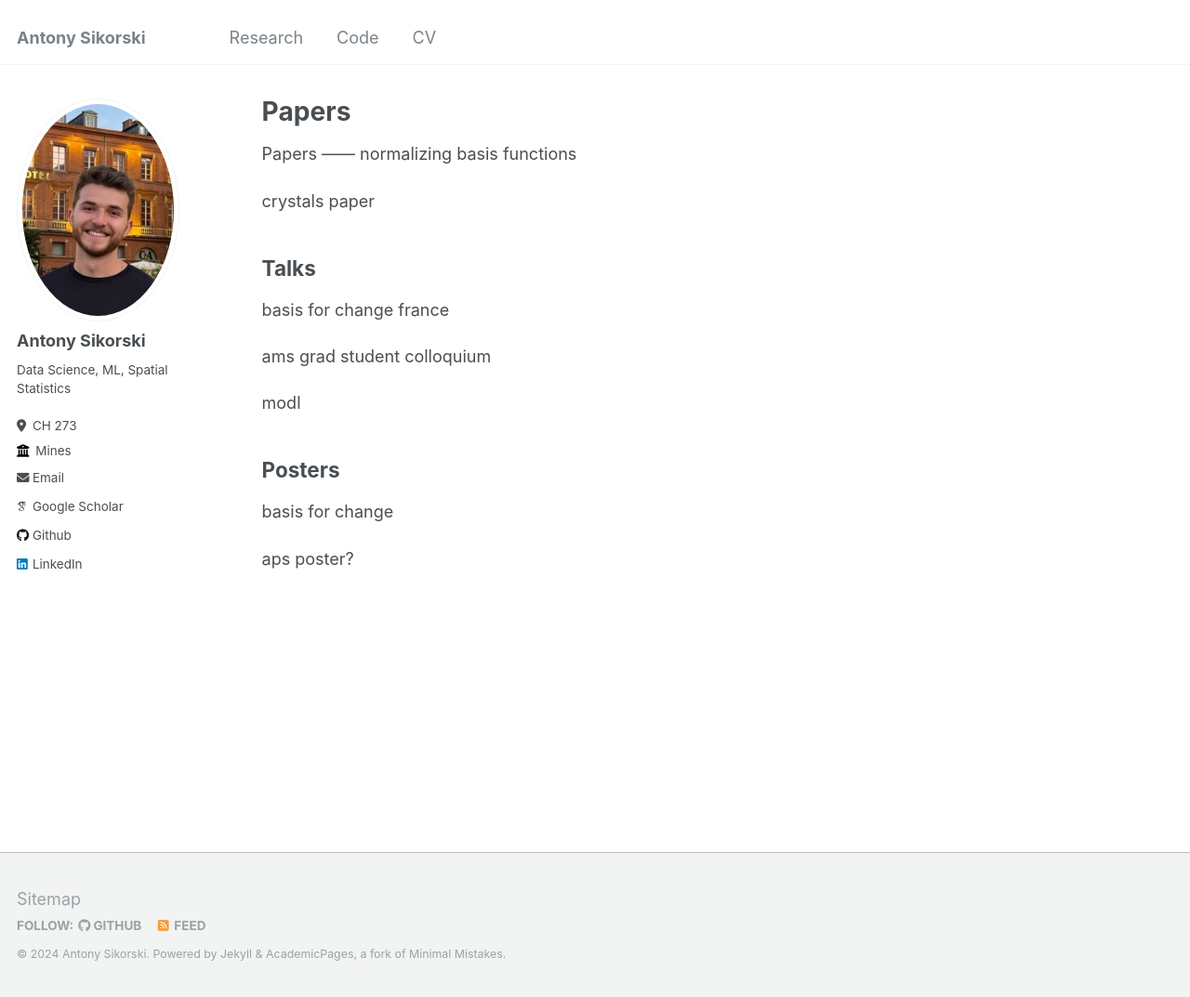
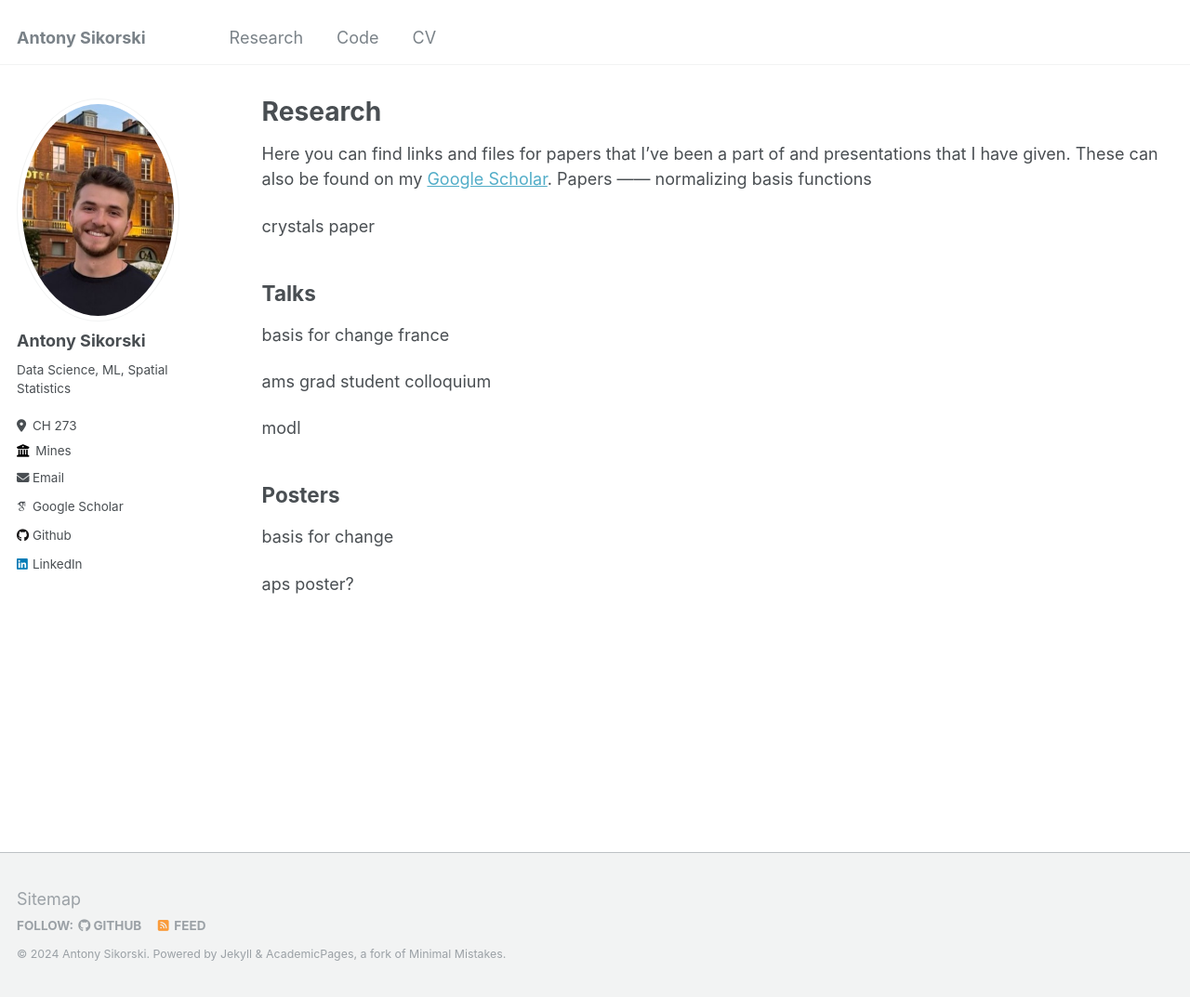
Before and after one commit to antonyxsik/antonyxsik.github.io, a Jekyll site: the page built from _pages/research.md, in a window 1280 px wide and 1073 px high. Shown: the whole window at 93% size. Built offline with Jekyll 4.4.1, drawn with Linux system fonts in a browser that asks for light colours; some web fonts are replaced.

Commit message:
research edits

```diff
--- a/_pages/research.md
+++ b/_pages/research.md
@@ -1,10 +1,11 @@
 ---
 layout: archive
-title: "Papers"
+title: "Research"
 permalink: /research/
 author_profile: true
 ---
 
+Here you can find links and files for papers that I've been a part of and presentations that I have given. These can also be found on my [Google Scholar](https://scholar.google.com/citations?user=ndFK6AsAAAAJ&hl=en).
 <!-- {% include base_path %} -->
 Papers
 ------
```
